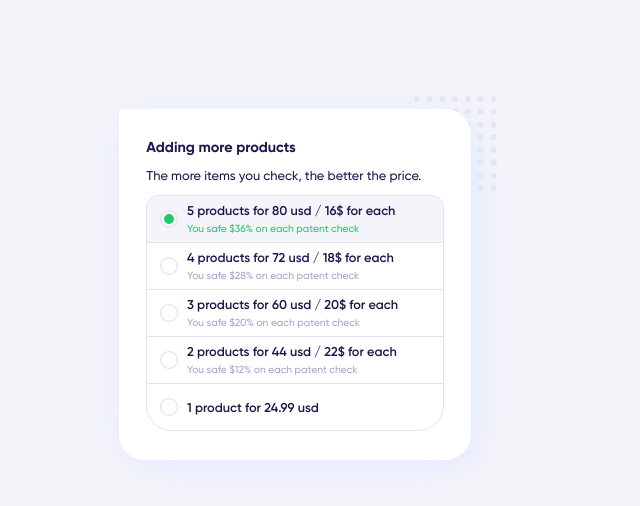
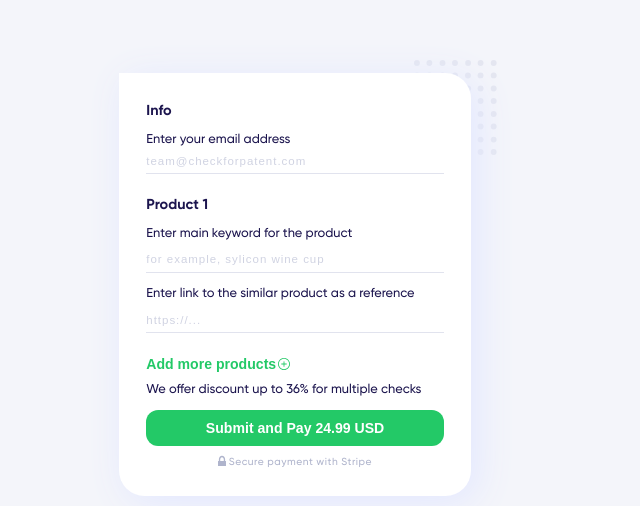
Before and after one commit to Chiga2030/testform, a React (Create React App) app: page / in a window 1280 px wide. Shown: the part 122-628 px from the top of the page, without its empty margins (332-972 px from the left). Built offline with nearby package versions, Linux system fonts and the light colour scheme.

Commit message:
added logic for switch to adding more product list

```diff
--- a/src/components/AddProducts/AddProducts.jsx
+++ b/src/components/AddProducts/AddProducts.jsx
@@ -2,10 +2,14 @@ import classNames from 'classnames';
 
 import styles from './AddProducts.module.css';
 
-const AddProducts = props => (
+const AddProducts = ({
+  onAddMoreProd,
+  ...props
+}) => (
   <div className={props.styles.blockMarginsSmall}>
     <button
       type="button"
+      onClick={() => onAddMoreProd()}
       className={classNames(
         styles.button,
         props.styles.addProductButtonMargin,
--- a/src/components/Basket/Basket.jsx
+++ b/src/components/Basket/Basket.jsx
@@ -9,6 +9,7 @@ const Basket = ({
   styles,
   products,
   price,
+  onAddMoreProd,
 }) => (
   <>
     <Info
@@ -20,6 +21,7 @@ const Basket = ({
     />
     <AddProducts
       styles={styles}
+      onAddMoreProd={onAddMoreProd}
     />
     <SubmitButton
       styles={styles}
--- a/src/components/Form/Form.jsx
+++ b/src/components/Form/Form.jsx
@@ -15,6 +15,7 @@ const defaultProducts = [
 ];
 const defaultPrice = 24.99;
 
+
 const Form = () => {
   const [
     products,
@@ -28,8 +29,10 @@ const Form = () => {
 
   const [
     isAddProd,
-    // setIsAddProd,
-  ] = useState(true);
+    setIsAddProd,
+  ] = useState(false);
+
+  const onAddMoreProd = () => setIsAddProd(!isAddProd);
 
 
   return (
@@ -39,6 +42,7 @@ const Form = () => {
           styles={styles}
           products={products}
           price={price}
+          onAddMoreProd={onAddMoreProd}
         />
         :
         <AddProductForm />
```
